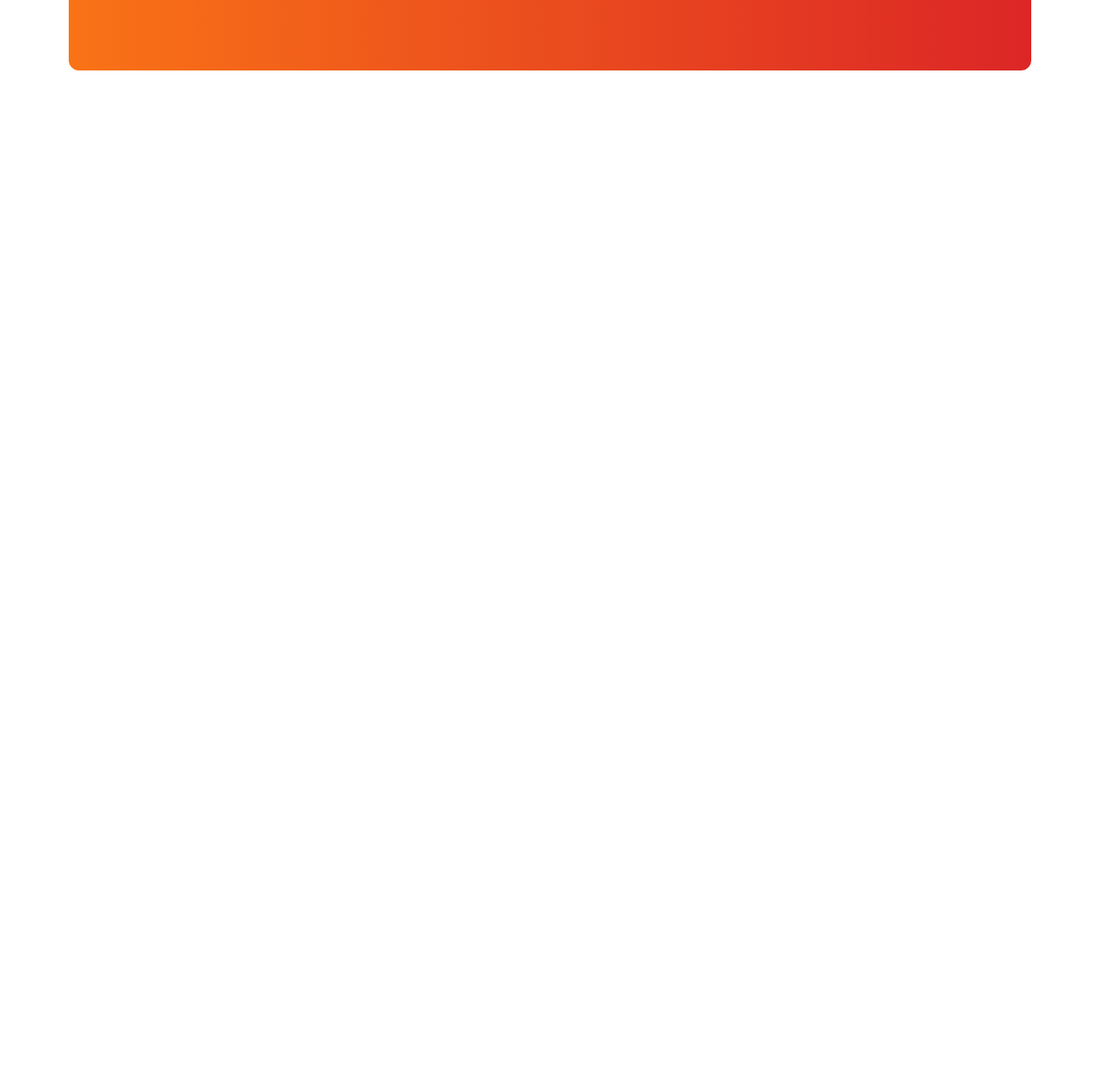
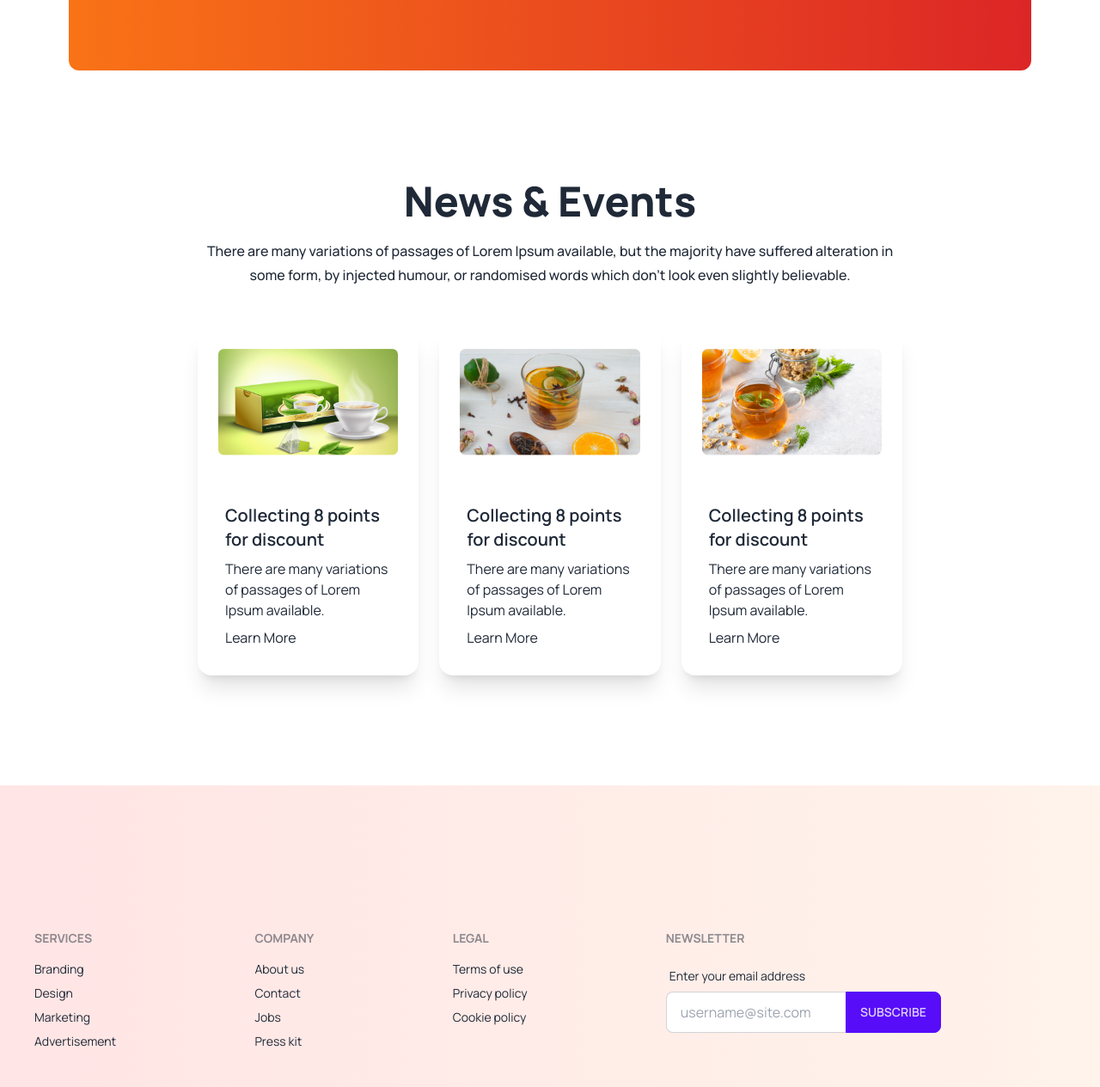
Before and after one commit to adiyat-shihab/tea-shop, a plain HTML site: page index.html in a window 1280 px wide. Shown: the part 2708-3973 px from the top of the page at 86% size. Before the commit the page ends 2790 px from the top, so only its background shows below. Drawn offline with nearby package versions, Linux system fonts and the light colour scheme.

Commit message:
onek koster por korlam

```diff
--- a/index.html
+++ b/index.html
@@ -254,6 +254,106 @@
           </div>
         </div>
       </section>
+      <section class="mt-32 text-center mx-[14.375rem]">
+        <h1 class="font-extrabold text-5xl mb-5">News & Events</h1>
+        <p class="font-medium leading-7 text-base text-center mb-12">
+          There are many variations of passages of Lorem Ipsum available, but
+          the majority have suffered alteration in some form, by injected
+          humour, or randomised words which don't look even slightly believable.
+        </p>
+        <div class="flex gap-6">
+          <!-- first card -->
+          <div class="card bg-base-100 shadow-xl">
+            <figure class="p-6">
+              <img src="./images/news-1.png" alt="Shoes" />
+            </figure>
+            <div class="card-body text-left">
+              <h2 class="card-title">Collecting 8 points for discount</h2>
+              <p>
+                There are many variations of passages of Lorem Ipsum available.
+              </p>
+              <p>Learn More</p>
+            </div>
+          </div>
+
+          <!-- second card -->
+          <div class="card bg-base-100 shadow-xl">
+            <figure class="p-6">
+              <img src="./images/news-2.png" alt="Shoes" />
+            </figure>
+            <div class="card-body text-left">
+              <h2 class="card-title">Collecting 8 points for discount</h2>
+              <p>
+                There are many variations of passages of Lorem Ipsum available.
+              </p>
+              <p>Learn More</p>
+            </div>
+          </div>
+
+          <!-- third card -->
+          <div class="card bg-base-100 shadow-xl">
+            <figure class="p-6">
+              <img src="./images/news-3.png" alt="Shoes" />
+            </figure>
+            <div class="card-body text-left">
+              <h2 class="card-title">Collecting 8 points for discount</h2>
+              <p>
+                There are many variations of passages of Lorem Ipsum available.
+              </p>
+              <p>Learn More</p>
+            </div>
+          </div>
+        </div>
+      </section>
     </main>
+    <footer
+      class="bg-gradient-to-r from-[#ff00001a] to-[#ff89381a] mt-32 pt-32"
+    >
+      <div class="footer p-10 text-base-content">
+        <div>
+          <span class="footer-title">Services</span>
+          <a class="link link-hover">Branding</a>
+          <a class="link link-hover">Design</a>
+          <a class="link link-hover">Marketing</a>
+          <a class="link link-hover">Advertisement</a>
+        </div>
+        <div>
+          <span class="footer-title">Company</span>
+          <a class="link link-hover">About us</a>
+          <a class="link link-hover">Contact</a>
+          <a class="link link-hover">Jobs</a>
+          <a class="link link-hover">Press kit</a>
+        </div>
+        <div>
+          <span class="footer-title">Legal</span>
+          <a class="link link-hover">Terms of use</a>
+          <a class="link link-hover">Privacy policy</a>
+          <a class="link link-hover">Cookie policy</a>
+        </div>
+        <div>
+          <span class="footer-title">Newsletter</span>
+          <div class="form-control w-80">
+            <label class="label">
+              <span class="label-text">Enter your email address</span>
+            </label>
+            <div class="relative">
+              <input
+                type="text"
+                placeholder="username@site.com"
+                class="input input-bordered w-full pr-16"
+              />
+              <button
+                class="btn btn-primary absolute top-0 right-0 rounded-l-none"
+              >
+                Subscribe
+              </button>
+            </div>
+          </div>
+        </div>
+      </div>
+      <div class="text-center mt-[6.8125rem] pb-[8.125rem]">
+        <p>Copyright © 2023 - All right reserved by ACME Industries Ltd</p>
+      </div>
+    </footer>
   </body>
 </html>
```
